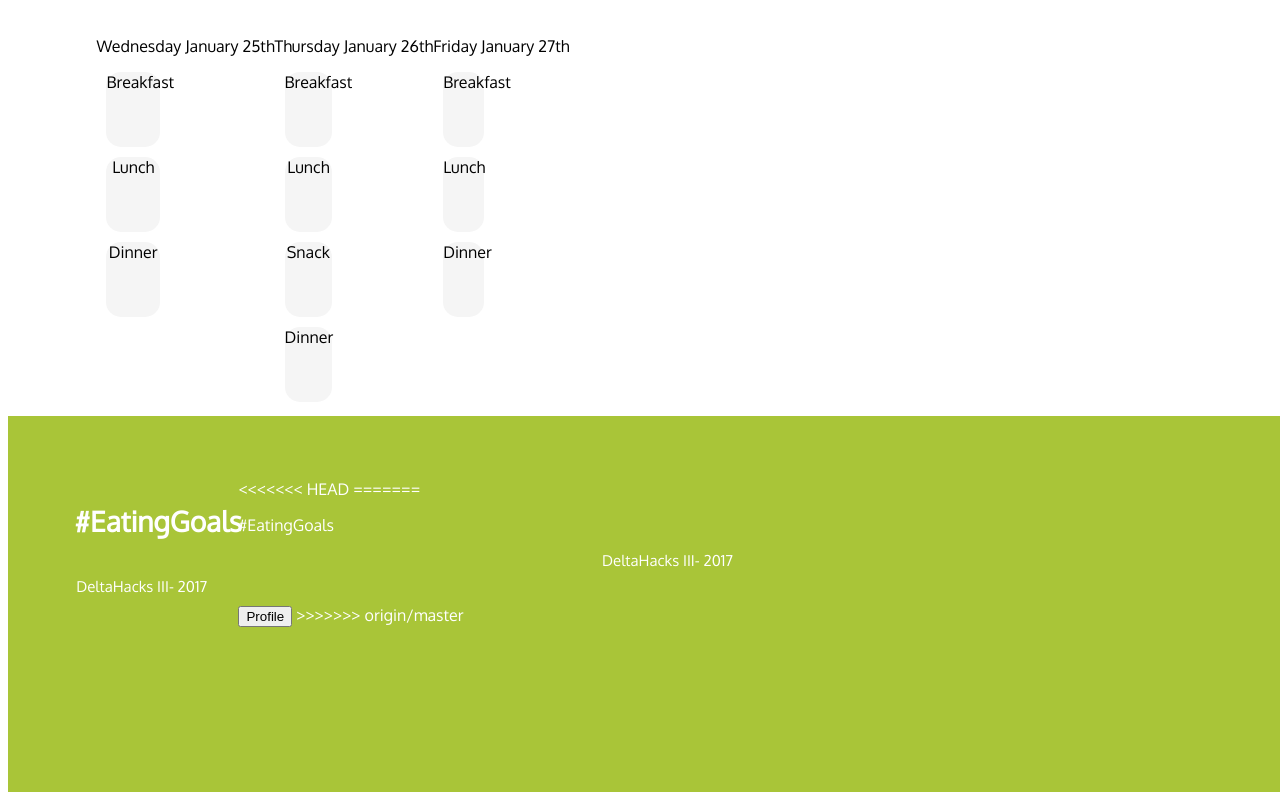
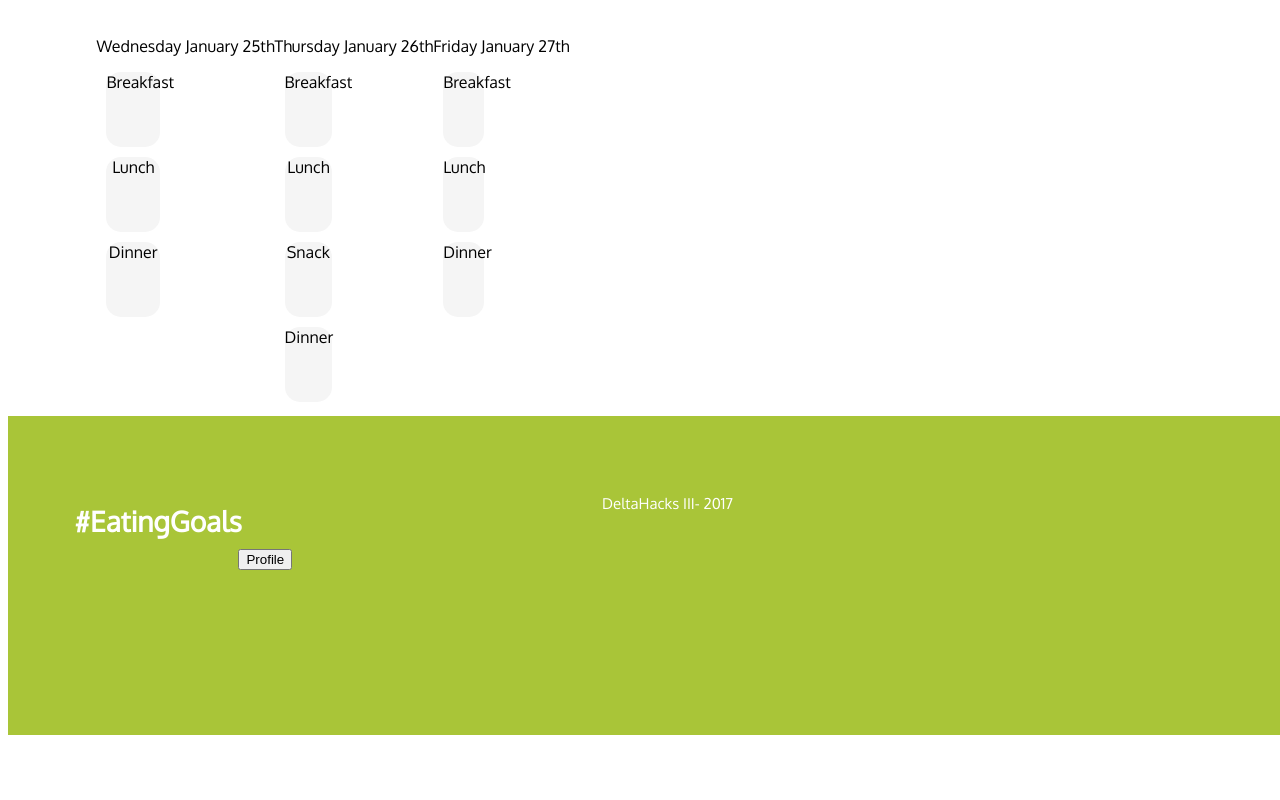
Before and after one commit to XxAdi101xX/EatingGoals, a plain HTML site: page Dashboard.html in a window 1280 px wide. Shown: the part 1798-2598 px from the top of the page. After the commit the page ends 2541 px from the top, so only its background shows below. Drawn offline with nearby package versions, Linux system fonts and the light colour scheme.

Commit message:
Final Changes

```diff
--- a/Dashboard.html
+++ b/Dashboard.html
@@ -112,19 +112,14 @@
 
 
     <footer>
-<<<<<<< HEAD
         <div class="footer-left">
             <h2 id="footername">#EatingGoals</h2>
-            <p id="delta">DeltaHacks III- 2017</p>
         </div>
         <div class="footer-right">
             <a href="profile.html">Profile</a>
         </div>
-=======
-        <p id="footername">#EatingGoals</p>
         <p id="delta" style="padding-left: 42%; padding-bottom: 20px;">DeltaHacks III- 2017</p>
         <button class="link">Profile</button>
->>>>>>> origin/master
     </footer>
 </body>
 
```
Also changed, not shown: welcome.html (+0 -4 lines).
